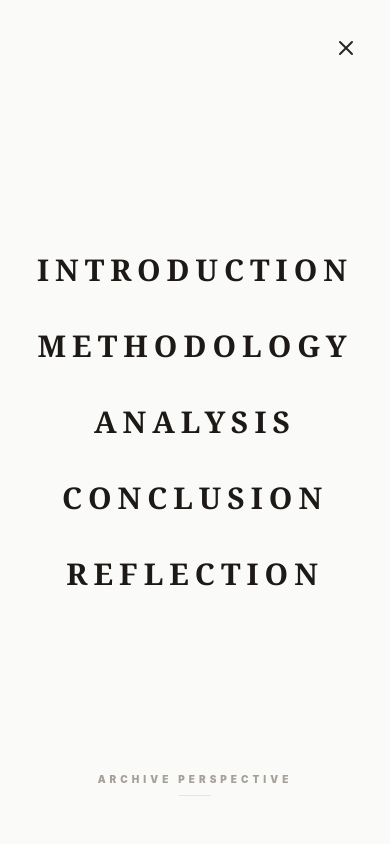
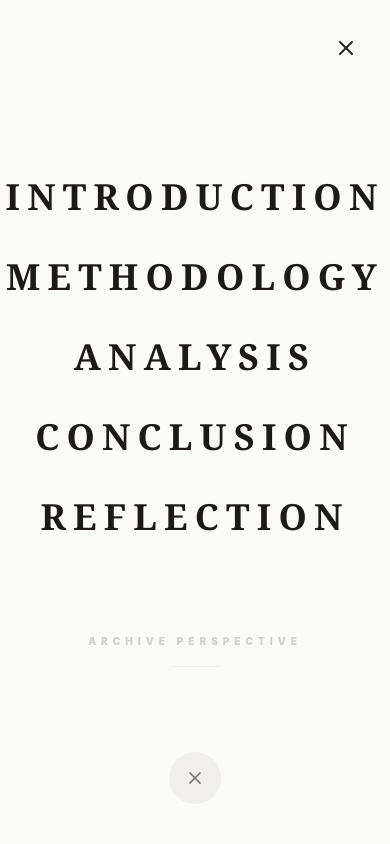
Before and after one commit to baophuongnguyen/archive-perspective, a React (Vite) app: page / in a window 390 px wide. Both pictures are taken after a click on the button 346 px from the left and 48 px from the top of the page. Shown: the top 844 px of the page. Built offline with nearby package versions, Linux system fonts and the light colour scheme.

Commit message:
Force mobile menu to top layer

```diff
--- a/src/App.jsx
+++ b/src/App.jsx
@@ -236,27 +236,40 @@ const App = () => {
         </button>
 
         {/* Mobile Navigation Overlay - FIXED VERSION */}
+        {/* Mobile Navigation Overlay - FIXED SCROLL VERSION */}
         <div className={`
-          fixed inset-0 bg-stone-50 z-[1000] flex flex-col items-center justify-center transition-all duration-500 md:hidden
+          fixed inset-0 bg-stone-50 transition-all duration-500 md:hidden
           ${isMenuOpen ? 'opacity-100 pointer-events-auto translate-y-0' : 'opacity-0 pointer-events-none -translate-y-full'}
+          z-[1000]
         `}>
+          {/* We use 'fixed inset-0' to make sure it fills the phone screen regardless of scroll */}
+          <div className="flex flex-col items-center justify-center h-full w-full gap-12 bg-stone-50">
             <div className="flex flex-col items-center gap-10">
               {navLinks.map((link) => (
                 <a
                   key={link.name}
                   href={link.href}
-                onClick={() => setIsMenuOpen(false)} // This closes the menu when you click
-                className="text-3xl font-serif font-extrabold uppercase tracking-[0.2em] text-stone-900 hover:text-emerald-800 transition-colors"
+                  onClick={() => setIsMenuOpen(false)}
+                  className="text-4xl font-serif font-black uppercase tracking-[0.2em] text-stone-900 active:text-emerald-800 transition-colors"
                 >
                   {link.name}
                 </a>
               ))}
             </div>
 
-          <div className="absolute bottom-12 text-center">
-            <p className="text-[10px] font-black uppercase tracking-[0.4em] text-stone-400 mb-2">Archive Perspective</p>
-            <div className="h-px w-8 bg-stone-200 mx-auto"></div>
+            <div className="mt-12 text-center opacity-30">
+              <p className="text-[10px] font-black uppercase tracking-[0.5em] text-stone-500">Archive Perspective</p>
+              <div className="h-px w-12 bg-stone-300 mx-auto mt-4"></div>
             </div>
+          </div>
+
+          {/* Extra Close Button at the bottom for thumb-reachability */}
+          <button
+            onClick={() => setIsMenuOpen(false)}
+            className="absolute bottom-10 left-1/2 -translate-x-1/2 p-4 rounded-full bg-stone-200/50 text-stone-500"
+          >
+            <X className="w-5 h-5" />
+          </button>
         </div>
       </nav>
 
```
Lines whose indentation alone changed are shown as unchanged.
